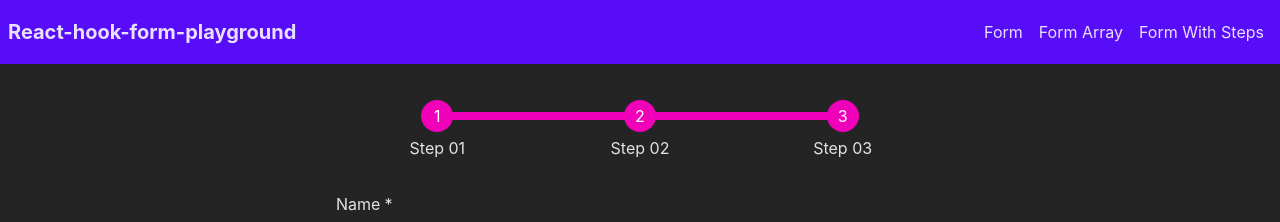
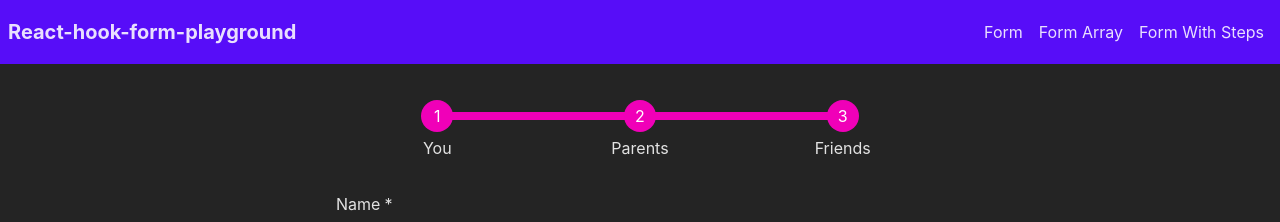
Before and after one commit to jmarc00s/react-hook-form-playground, a React (Vite) app: page /steps/first in a window 1280 px wide. Shown: the top 222 px of the page. Built offline with nearby package versions, Linux system fonts and the light colour scheme.

Commit message:
Improve steps namings

```diff
--- a/src/pages/FormWithSteps/index.tsx
+++ b/src/pages/FormWithSteps/index.tsx
@@ -70,15 +70,15 @@ export const FormWithStepsPage = () => {
     <section className="flex flex-col w-1/2 mx-auto">
       <ul className="steps">
         <li className="step step-secondary">
-          <Link to="first">Step 01</Link>
+          <Link to="first">You</Link>
         </li>
 
         <li className="step step-secondary">
-          <Link to="second">Step 02</Link>
+          <Link to="second">Parents</Link>
         </li>
 
         <li className="step step-secondary">
-          <Link to="third">Step 03</Link>
+          <Link to="third">Friends</Link>
         </li>
       </ul>
       <FormProvider {...methods}>
```
